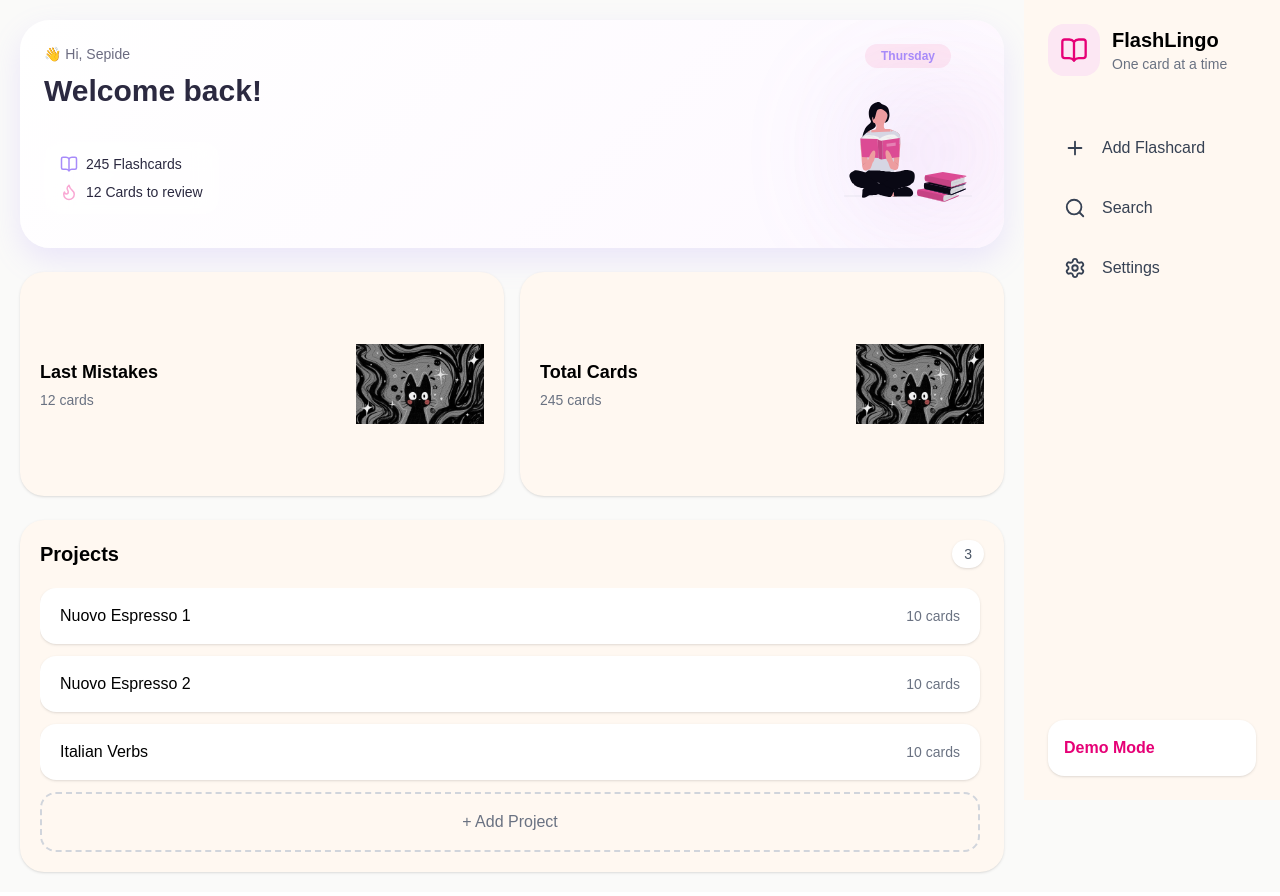
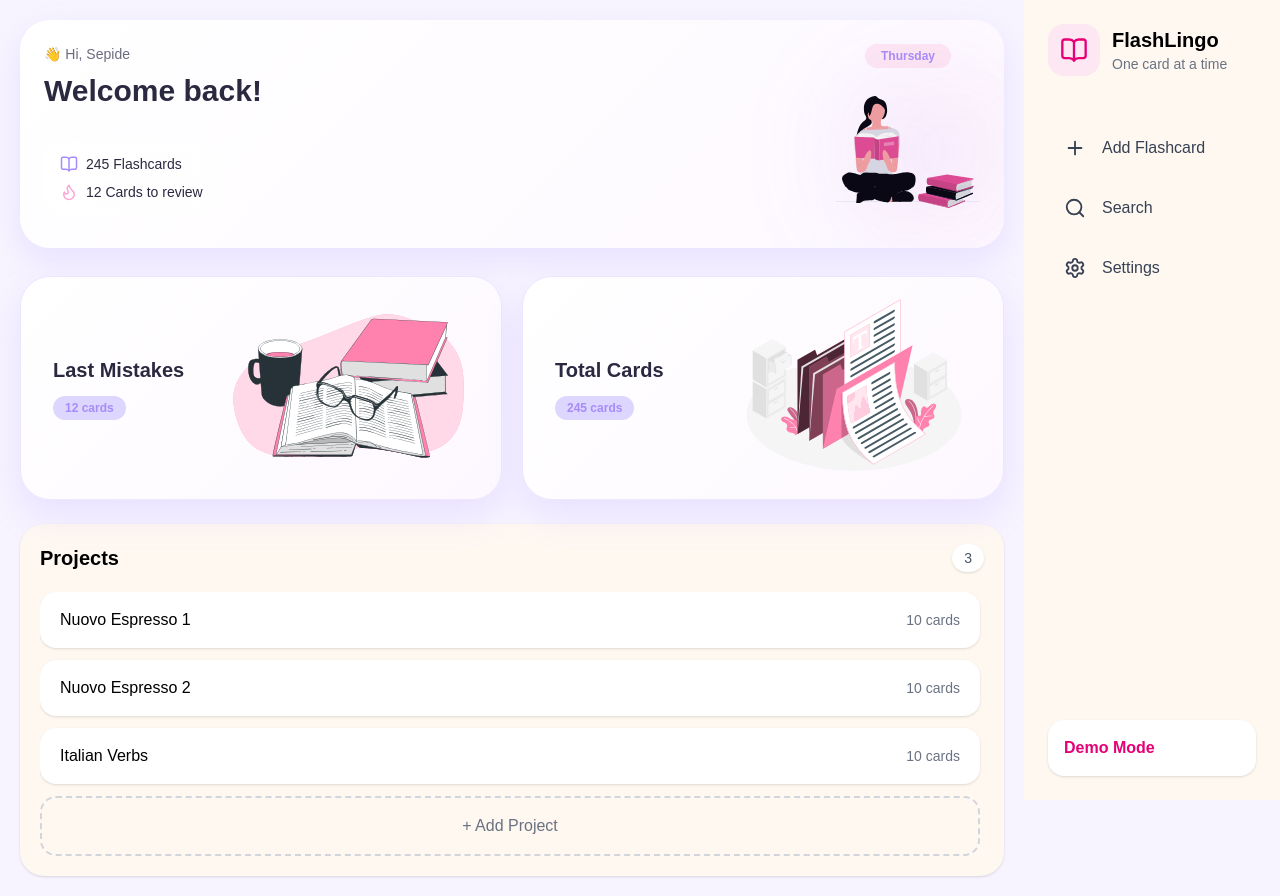
Before and after one commit to SepideNorouzi/FlashLingo, a React (Vite) app: page /dashboard in a window 1280 px wide. Built offline with nearby package versions, Linux system fonts and the light colour scheme; a web font is replaced by a local one.

Commit message:
complete header & stats design

```diff
--- a/src/components/dashboard/StatCard.tsx
+++ b/src/components/dashboard/StatCard.tsx
@@ -6,7 +6,6 @@ interface StatCardProps {
   count?: number;
   image: string;
   to: string;
-  bgColor?: string;
 }
 
 function StatCard({
@@ -15,7 +14,6 @@ function StatCard({
   count,
   image,
   to,
-  bgColor = "#FFF8F1",
 }: StatCardProps) {
   return (
     <Link
@@ -24,28 +22,56 @@ function StatCard({
     >
       <article
         className="
+    group
     flex
     h-56
     flex-col
     items-center
     justify-center
-    gap-4
-    rounded-3xl
-    p-5
-    text-center
-    shadow-sm
+    gap-5
+    rounded-[30px]
+    border
+    transition-all
+    duration-300
+    hover:-translate-y-1
+    hover:shadow-xl
 
     md:flex-row
     md:justify-between
+    md:px-8
     md:text-left
-  "
-        style={{ backgroundColor: bgColor }}
+"
+        style={{
+          background:
+            "linear-gradient(135deg,var(--surface),var(--surface-soft))",
+          borderColor: "var(--border)",
+          boxShadow: "0 15px 35px var(--shadow)",
+        }}
       >
         <div className="flex flex-col">
-          <h2 className="text-lg font-semibold">{title}</h2>
+          <h2 className="text-xl font-bold" style={{ color: "var(--text)" }}>
+            {title}
+          </h2>
 
           {count !== undefined && (
-            <p className="mt-1 text-sm text-gray-500">{count} cards</p>
+            <span
+              className="
+                  mt-3
+                  inline-flex
+                  w-fit
+                  rounded-full
+                  px-3
+                  py-1
+                  text-xs
+                  font-semibold
+                  "
+              style={{
+                background: "var(--primary-light)",
+                color: "var(--primary)",
+              }}
+            >
+              {count} cards
+            </span>
           )}
 
           {subtitle && <p className="mt-1 text-sm text-gray-500">{subtitle}</p>}
@@ -56,13 +82,13 @@ function StatCard({
           alt={title}
           className="
       mt-4
-      h-28
-      w-28
+      h-35
+      w-35
       object-contain
 
       md:mt-0
-      md:h-32
-      md:w-32
+      md:h-60
+      md:w-60
     "
         />
       </article>
--- a/src/layout/Header.tsx
+++ b/src/layout/Header.tsx
@@ -109,7 +109,7 @@ function Header({ username, reviewCards, totalCards }: HeaderProps) {
             <img
               src={img}
               alt="Learning"
-              className="relative z-10 h-32 w-32 object-contain"
+              className="relative z-10 h-60 w-60 object-contain"
             />
           </div>
         </div>
--- a/src/layout/Main.tsx
+++ b/src/layout/Main.tsx
@@ -1,20 +1,21 @@
-import img from "../assets/images/img.jpg";
 import StatCard from "../components/dashboard/StatCard";
+import files from "../assets/images/files.svg";
+import book from "../assets/images/book.svg";
 
 function Main() {
   return (
-    <section className="mt-6 grid grid-cols-2 gap-4">
+    <section className="mt-7 grid grid-cols-2 gap-5">
       <StatCard
         title="Last Mistakes"
         count={12}
-        image={img}
+        image={book}
         to="/flashcards?mode=mistakes"
       />
 
       <StatCard
         title="Total Cards"
         count={245}
-        image={img}
+        image={files}
         to="/flashcards?mode=all"
       />
     </section>
--- a/src/layout/MainLayout.tsx
+++ b/src/layout/MainLayout.tsx
@@ -4,8 +4,7 @@ import Navbar from "../components/navigation/Navbar";
 
 function MainLayout() {
   return (
-    <div className="min-h-screen bg-stone-50">
-
+    <div className="min-h-screen" style={{ background: "var(--bg)" }}>
       <div className="mx-auto flex max-w-7xl items-stretch">
         {/* Content */}
 
```
Also changed, not shown: src/assets/images/book.svg (added), src/assets/images/files.svg (added).
